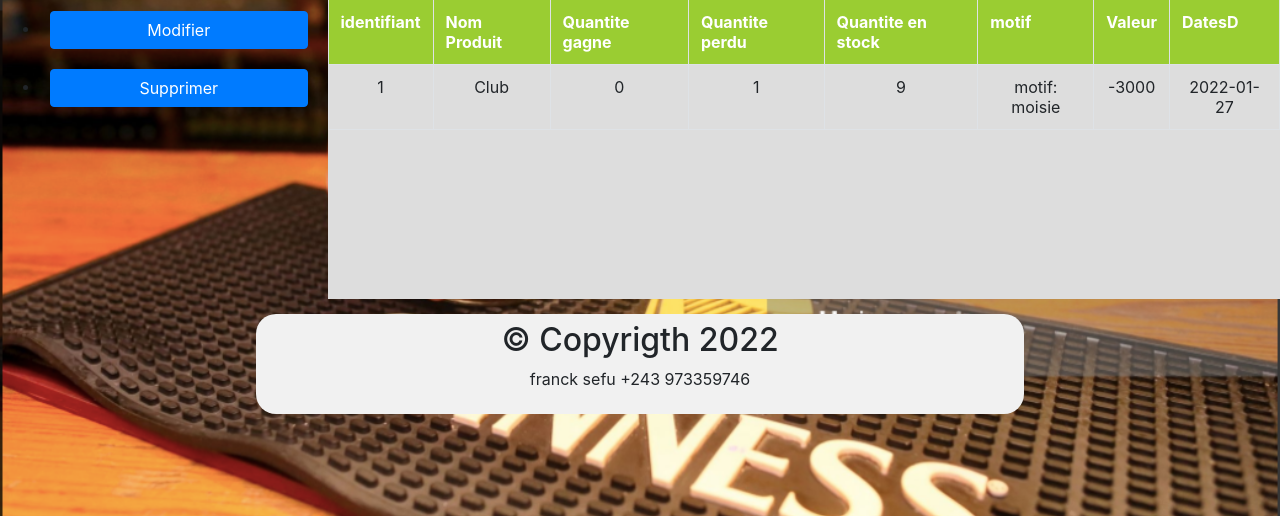
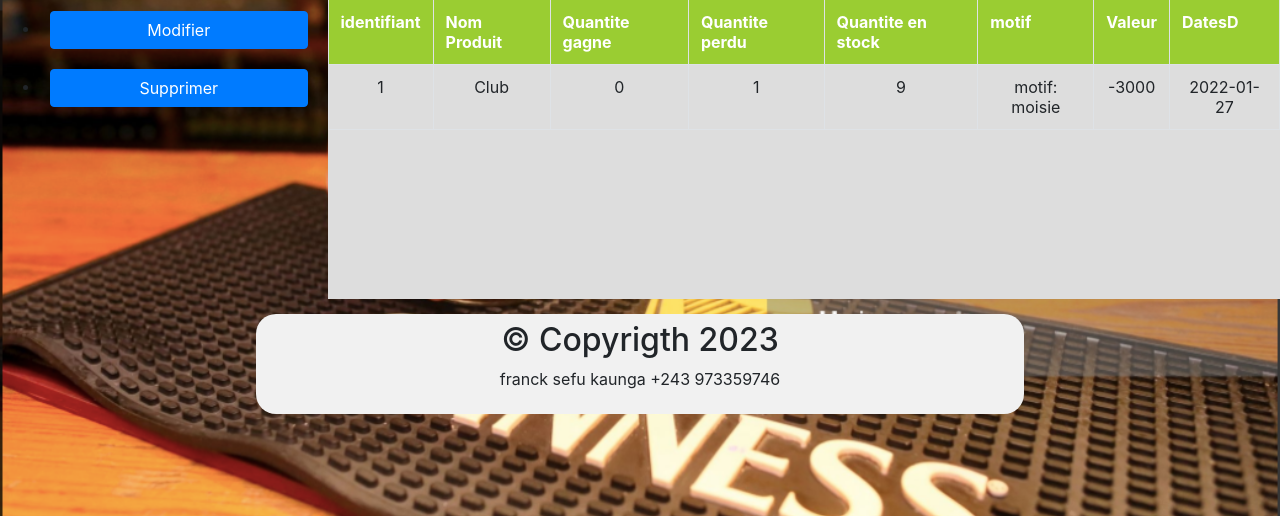
Before and after one commit to francksefu/CamilleAlimentation, a PHP site: page /bonusPerte.php in a window 1280 px wide. Shown: the part 208-724 px from the top of the page. Run offline with PHP 8.4, Linux system fonts and the light colour scheme; data comes from the database, SQL or seed files in the repository; data that the repository does not hold is empty.

Commit message:
Update bonusPerte.php
modification at the footer

```diff
--- a/bonusPerte.php
+++ b/bonusPerte.php
@@ -374,8 +374,8 @@
 
 
 <div class="footer">
-        <h2>&copy Copyrigth 2022</h2>
-        <p>franck sefu +243 973359746</p>
+        <h2>&copy Copyrigth 2023</h2>
+        <p>franck sefu kaunga +243 973359746</p>
 </div>
 <script>
     function verificatN(){
```
